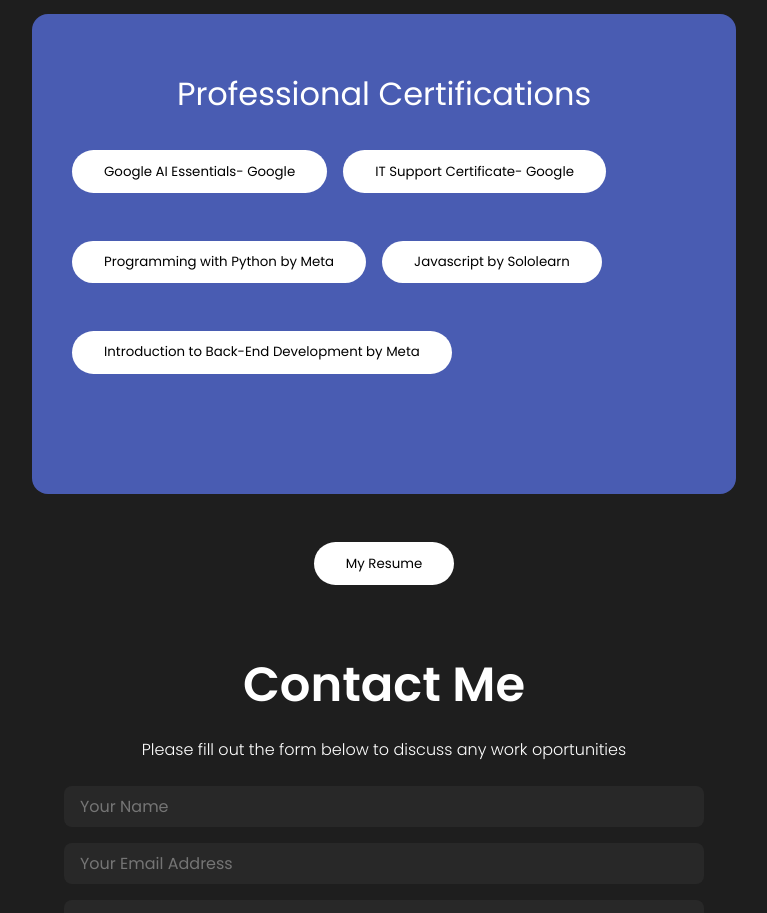
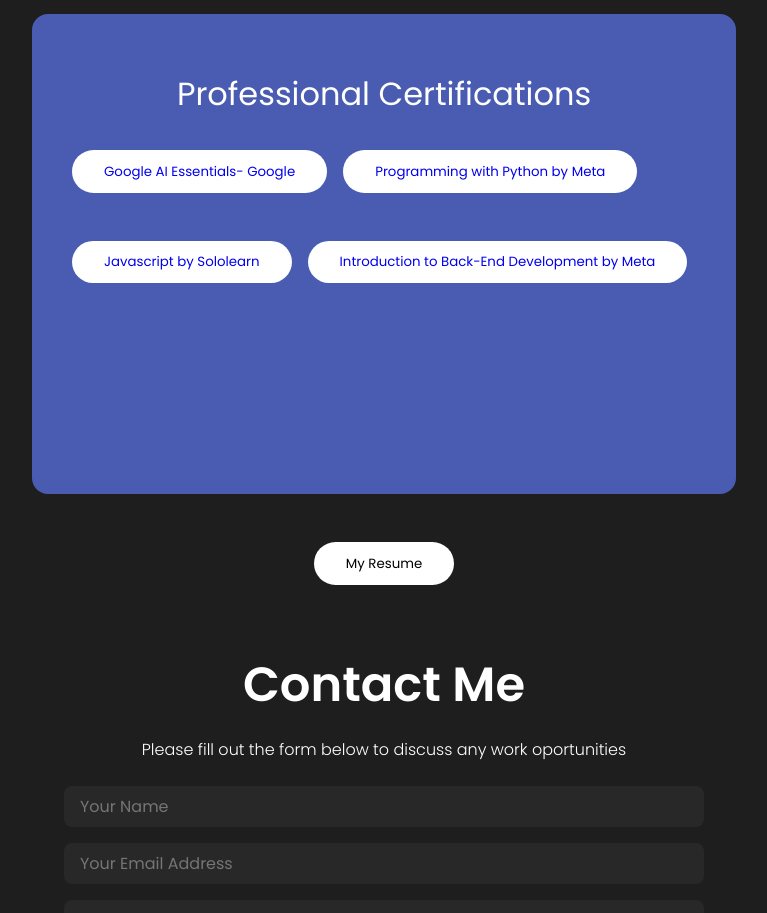
Before and after one commit to clementm8/web-portfolio, a React (Create React App) app: page / in a window 1280 px wide. Shown: the part 3900-4813 px from the top of the page, without its empty margins (256-1023 px from the left). Built offline with nearby package versions, Linux system fonts and the light colour scheme.

Commit message:
Added hyperlinks to certs

```diff
--- a/src/components/contact/contact.jsx
+++ b/src/components/contact/contact.jsx
@@ -14,11 +14,10 @@
         <div className="experienceItem">
         <p className="experienceTitle">Professional Certifications</p>
               <ul className="certificationLinks">
-              <Link> <button className="btn"><li className="projectLink"></li>Google AI Essentials- Google</button></Link>
-              <Link> <button className="btn"><li className="projectLink"></li>IT Support Certificate- Google</button></Link>
-              <Link> <button className="btn"><li className="projectLink"></li>Programming with Python by Meta</button></Link>
-              <Link> <button className="btn"><li className="projectLink"></li>Javascript by Sololearn</button></Link>
-              <Link> <button className="btn"><li className="projectLink"></li>Introduction to Back-End Development by Meta</button></Link>
+              <button className="btn"><li className="projectLink"><a href="https://www.coursera.org/account/accomplishments/verify/8PLKWMH8RHM8" rel="noreferrer">Google AI Essentials- Google</a></li></button>
+              <button className="btn"><li className="projectLink"><a href="https://www.coursera.org/account/accomplishments/verify/YH8JVJOBCAMM" rel="noreferrer">Programming with Python by Meta</a></li></button>
+              <button className="btn"><li className="projectLink"><a href="https://www.sololearn.com/en/certificates/CT-T7826LE4">Javascript by Sololearn</a></li></button>
+              <button className="btn"><li className="projectLink"><a href="https://www.coursera.org/account/accomplishments/verify/95MUU3YXRKEE">Introduction to Back-End Development by Meta</a></li></button>
               </ul>
           </div>
         </div>
--- a/src/components/projects/projects.jsx
+++ b/src/components/projects/projects.jsx
@@ -19,8 +19,8 @@
                 <li> <p className="techStackItem">Vercel</p></li>
               </ul>
               <ul className="projectLinks">
-              <button className="btn"><li className="projectLink"><a href="https://github.com/clementm8/ai-weather-app" target='_blank'>Source Code</a></li></button>
-              <button className="btn"><li className="projectLink"><a href="https://weather-ai-app-three.vercel.app/" target='_blank'>Try it out</a></li></button>
+              <button className="btn"><li className="projectLink"><a rel="noreferrer" href="https://github.com/clementm8/ai-weather-app" target='_blank'>Source Code</a></li></button>
+              <button className="btn"><li className="projectLink"><a rel="noreferrer" href="https://weather-ai-app-three.vercel.app/" target='_blank'>Try it out</a></li></button>
               </ul>
           </div>
         </div>
@@ -36,8 +36,8 @@
                 <li> <p className="techStackItem">Vercel</p></li>
               </ul>
               <ul className="projectLinks">
-              <button className="btn"><li className="projectLink"><a href="https://github.com/clementm8/vanilla-to-do" target='_blank'>Source Code</a></li></button>
-              <button className="btn"><li className="projectLink"><a href="https://vanilla-to-do-xi.vercel.app/" target='_blank'>Try it out</a></li></button>
+              <button className="btn"><li className="projectLink"><a rel="noreferrer" href="https://github.com/clementm8/vanilla-to-do" target='_blank'>Source Code</a></li></button>
+              <button className="btn"><li className="projectLink"><a rel="noreferrer" href="https://vanilla-to-do-xi.vercel.app/" target='_blank'>Try it out</a></li></button>
               </ul>
           </div>
         </div>
@@ -50,7 +50,7 @@
                 <li> <p className="techStackItem">Apollo</p></li>
               </ul>
               <ul className="projectLinks">
-              <button className="btn"><li className="projectLink"><a href="https://github.com/clementm8/ai-weather-app" target='_blank'>Source Code</a></li></button>
+              <button className="btn"><li className="projectLink"><a rel="noreferrer" href="https://github.com/clementm8/graphql-api" target='_blank'>Source Code</a></li></button>
               <Link> <button className="btn"><li className="projectLink"></li>Query the API- coming soon</button></Link>
               </ul>
           </div>
```
